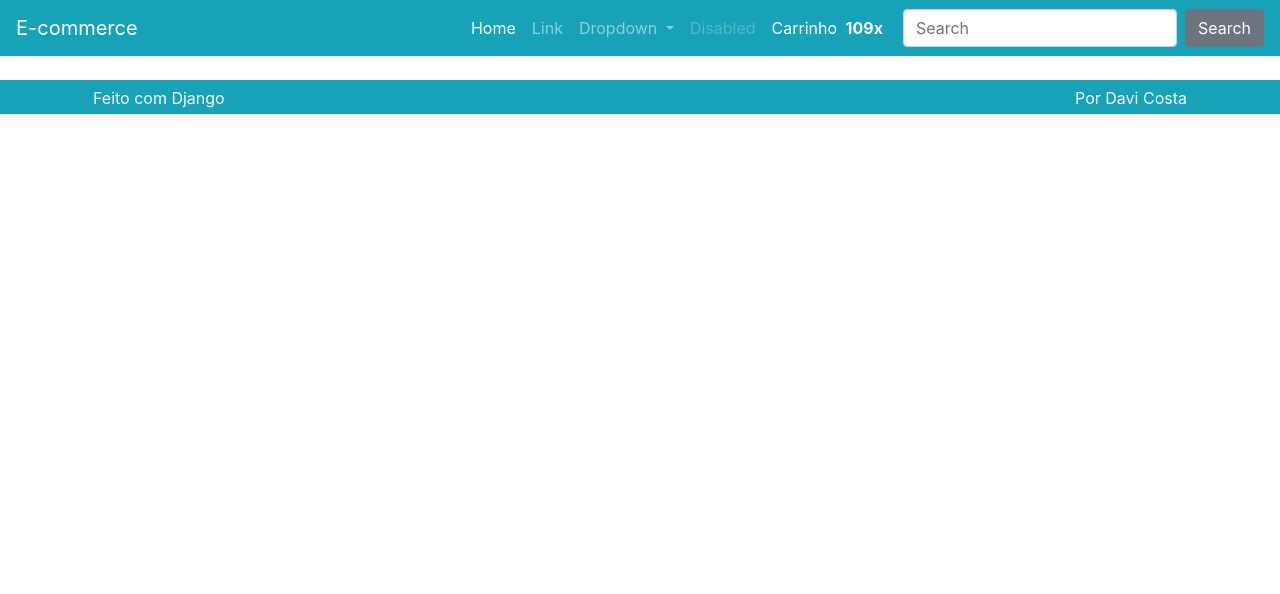
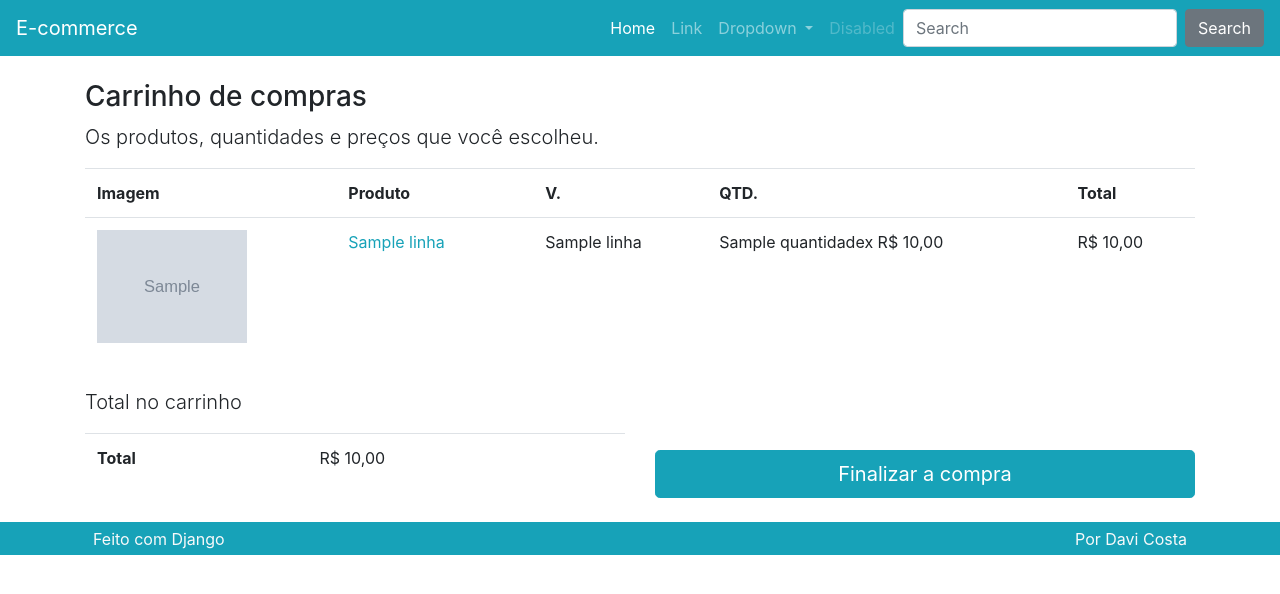
Before and after one commit to eaicosta/projeto-ecommerce, a Django app: template produto/templates/produto/carrinho.html in a window 1280 px wide. Shown: the top 594 px of the page. Run offline with Django 4.2, Linux system fonts and the light colour scheme; the template is opened without the code that fills it: most values are stand-ins (such as "Sample title", 1, 10 or a date in 2020); grey boxes marked "Sample" are stand-in pictures; some libraries are stand-ins or nearby versions.

Commit message:
Renderizando carrinho

```diff
--- a/pedido/urls.py
+++ b/pedido/urls.py
@@ -6,6 +6,6 @@ app_name = 'pedido'
 
 urlpatterns = [
     path('', views.Pagar.as_view(), name='pagar'),
-    path('fecharpedido/', views.FecharPedido.as_view(), name='fecharpedido'),
+    path('salvarpedido/', views.SalvarPedido.as_view(), name='salvarpedido'),
     path('detalhe/', views.Detalhe.as_view(), name='detalhe')
 ]
--- a/pedido/views.py
+++ b/pedido/views.py
@@ -11,9 +11,9 @@ class Pagar(View):
         return HttpResponse('Pagar')
 
 
-class FecharPedido(View):
+class SalvarPedido(View):
     def get(self, *args, **kwargs):
-        return HttpResponse('FecharPedido')
+        return HttpResponse('SalvarPedido')
 
 
 class Detalhe(View):
--- a/produto/templates/produto/carrinho.html
+++ b/produto/templates/produto/carrinho.html
@@ -1,7 +1,96 @@
 {% extends "base.html" %}
+{% load omfilters %}
+{% load static %}
 
 {% block conteudo %}
 
-{{ request.session.carrinho }}
+{% if carrinho %}
+
+<div class="row mt-3">
+    <div class="col">
+        <h3>Carrinho de compras</h3>
+        <p class="lead">Os produtos, quantidades e preços que você escolheu.</p>
+
+        <div class="table-responsive">
+            <table class="table">
+                <tr>
+                    <th class="d-none d-lg-block">Imagem</th>
+                    <th>Produto</th>
+                    <th>V.</th>
+                    <th>QTD.</th>
+                    <th>Total</th>
+                </tr>
+
+                {% for linha in carrinho.values %}
+                <tr>
+                    <td class="d-none d-lg-block">
+                        <img class="cart-img" src="{% get_media_prefix %}{{ linha.imagem }}">
+                    </td>
+                    <td>
+                        <a href="{% url 'produto:detalhe' linha.slug %}">
+                        {{ linha.produto_nome}}
+                        </a>
+                        <a class="ml-3" href="{% url "produto:removerdocarrinho" %}?vid={{ linha.variacao_id }}">
+                            <i class="fas fa-times-circle text-danger" aria-hidden="true"></i>
+                        </a>
+                    </td>
+                    <td>{{ linha.variacao_nome }}</td>
+                    <td>
+                        {{ linha.quantidade }}x
+                        {% if linha.preco_unitario_promocional %}
+                        {{ linha.preco_unitario_promocional|formata_preco }}
+
+                        {% else %}
+                        {{ linha.preco_unitario|formata_preco }}
+                        {% endif %}
+                    </td>
+
+                    {% if linha.preco_quantitativo_promocional %}
+                    <td>{{ linha.preco_quantitativo_promocional|formata_preco }}</td>
+
+                    {% else %}
+                    <td>{{ linha.preco_quantitativo|formata_preco }}</td>
+                    {% endif %}
+                </tr>
+                {% endfor %}
+
+
+            </table>
+        </div>
+    </div>
+</div>
+
+
+
+<div class="row mt-3">
+    <div class="col-lg">
+        <p class='lead'>Total no carrinho</p>
+
+        <div class='table-responsive'>
+            <table class="table">
+                <tr>
+                    <td class="font-weight-bold">Total</td>
+                    <td>{{ carrinho|cart_totals|formata_preco}}</td>
+                </tr>
+            </table>
+        </div>
+    </div>
+    <div class="col-lg mt-auto">
+        <a class="btn btn-lg btn-block btn-primary" href="#">
+            Finalizar a compra
+        </a>
+    </div>
+</div>
+
+{% else %}
+
+<div class="row mt-3">
+    <div class="col">
+        <h3>Carrinho de compras vazio</h3>
+        <p class="lead">Não há produtos no seu carrinho.</p>
+    </div>
+</div>
+
+{% endif %}
 
 {% endblock %}
--- a/produto/templatetags/omfilters.py
+++ b/produto/templatetags/omfilters.py
@@ -8,3 +8,13 @@ register = Library()
 @register.filter
 def formata_preco(valor):
     return utils.formata_preco(valor)
+
+
+@register.filter
+def cart_total_qtd(carrinho):
+    return utils.cart_total_qtd(carrinho)
+
+
+@register.filter
+def cart_totals(carrinho):
+    return utils.cart_totals(carrinho)
--- a/produto/urls.py
+++ b/produto/urls.py
@@ -18,7 +18,11 @@ urlpatterns = [
         name="removerdocarrinho"
     ),
     path('carrinho/', views.Carrinho.as_view(), name="carrinho"),
-    path('finalizar/', views.Finalizar.as_view(), name="finalizar")
+    path(
+        'resumodacompra/',
+        views.ResumoDaCompra.as_view(),
+        name="resumodacompra"
+    )
 
 
 ]
--- a/templates/partials/_nav.html
+++ b/templates/partials/_nav.html
@@ -1,3 +1,5 @@
+{% load omfilters %}
+
 <nav class="navbar navbar-dark bg-primary navbar-expand-lg">
     <a class="navbar-brand" href="{% url "produto:lista" %}">E-commerce</a>
     <button class="navbar-toggler" type="button" data-toggle="collapse" data-target="#navbarSupportedContent"
@@ -28,19 +30,23 @@
             <li class="nav-item">
                 <a class="nav-link disabled" href="#">Disabled</a>
             </li>
+
+            {% if request.session.carrinho %}
             <li class="nav-item">
-                <a class="nav-link nav-cart-link active" href="#">
+                <a class="nav-link nav-cart-link active" href="{% url "produto:carrinho" %}">
                     <span class="nav-cart-text mr-1">
                         Carrinho
                     </span>
                     <span class="nav-cart-count mr-1">
-                        <strong>109x</strong>
+                        <strong>{{ request.session.carrinho|cart_total_qtd }}x</strong>
                     </span>
                     <span class="nav-cart-icon mr-2">
                         <i class="fas fa-shopping-cart"></i>
                     </span>
                 </a>
             </li>
+            {% endif %}
+
         </ul>
         <form class="form-inline my-2 my-lg-0">
             <input class="form-control mr-sm-2" type="search" placeholder="Search" aria-label="Search">
--- a/utils/utils.py
+++ b/utils/utils.py
@@ -1,2 +1,17 @@
 def formata_preco(valor):
     return f'R$ {valor:.2f}'.replace('.', ',')
+
+
+def cart_total_qtd(carrinho):
+    return sum([item['quantidade'] for item in carrinho.values()])
+
+
+def cart_totals(carrinho):
+    return sum(
+        [
+            item.get('preco_quantitativo_promocional')
+            if item.get('preco_quantitativo_promocional')
+            else item.get('preco_quantitativo')
+            for item in carrinho.values()
+        ]
+    )
```
Also changed, not shown: produto/views.py (+33 -6 lines), pedido/templates/pedido/detalhe.html (added), pedido/templates/pedido/pagar.html (added), pedido/templates/pedido/salvarpedido.html (added), produto/templates/produto/resumodacompra.html (added).
